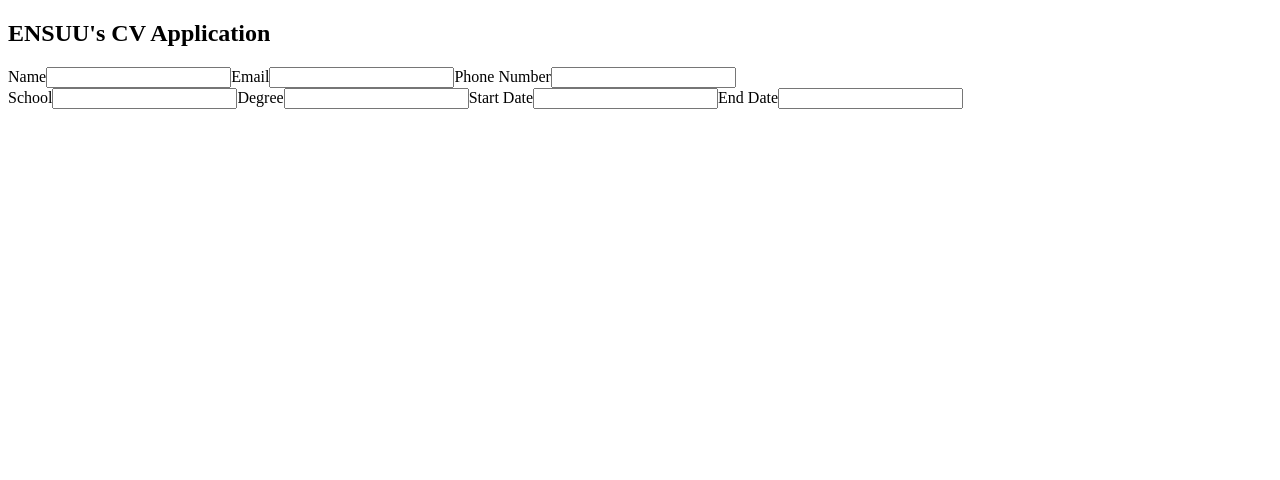
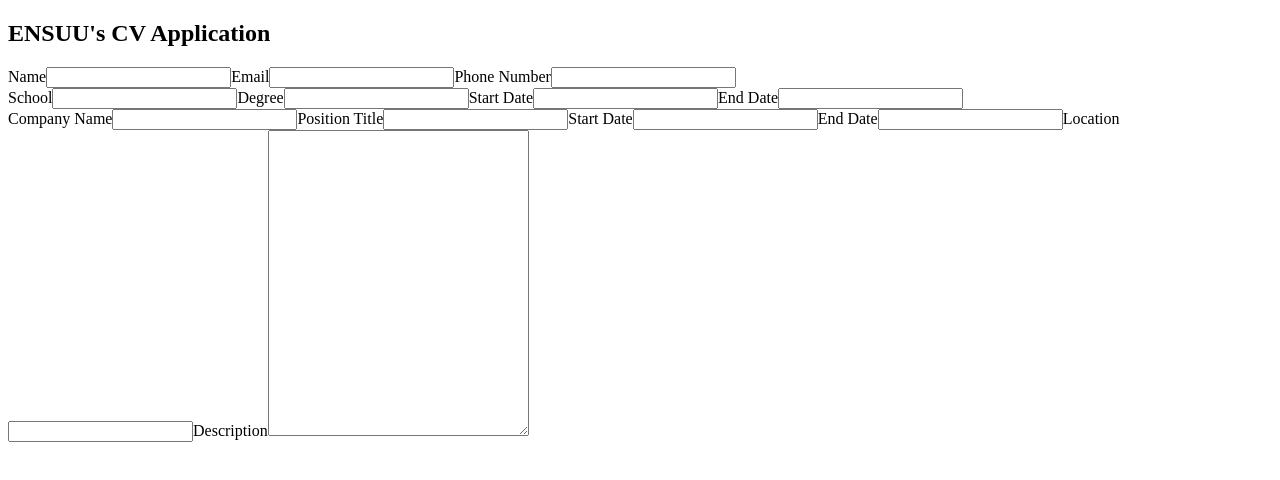
Before and after one commit to ENSUU/cv-application, a React (Vite) app: page / in a window 1280 px wide. Shown: the top 480 px of the page. Built offline with nearby package versions, Linux system fonts and the light colour scheme.

Commit message:
Add basic Experience component
Created/added React component where the user will add their practical
experience.

```diff
--- a/src/App.jsx
+++ b/src/App.jsx
@@ -1,6 +1,7 @@
 import Navbar from './components/Navbar';
 import General from './components/General';
 import Education from './components/Education';
+import Experience from './components/Experience';
 
 function App() {
   return (
@@ -8,6 +9,7 @@ function App() {
       <Navbar />
       <General />
       <Education />
+      <Experience />
     </>
   )
 }
--- a/src/components/Experience.jsx
+++ b/src/components/Experience.jsx
@@ -0,0 +1,26 @@
+function Experience() {
+    return (
+        <form>
+            {/* Company Name Field */}
+            <label htmlFor="userCompany">Company Name</label>
+            <input type="text" id="userCompany" name="userCompany"/>
+            {/* Position @ Company */}
+            <label htmlFor="userPos">Position Title</label>
+            <input type="text" id="userPos" name="userPos" />
+            {/* Position Start Date */}
+            <label htmlFor="userPosStartDate">Start Date</label>
+            <input type="text" id="userPosStartDate" name="userPosStartDate" />
+            {/* Position End Date */}
+            <label htmlFor="userPosEndDate">End Date</label>
+            <input type="text" id="userPosEndDate" name="userPosEndDate" />
+            {/* Position Location */}
+            <label htmlFor="userPosLoc">Location</label>
+            <input type="text" id="userPosLoc" name="userPosLoc" />
+            {/* Position Description */}
+            <label htmlFor="userPosDesc">Description</label>
+            <textarea name="userPosDesc" id="userPosDesc" cols="30" rows="20"></textarea>
+        </form>
+    )
+}
+
+export default Experience;
```
